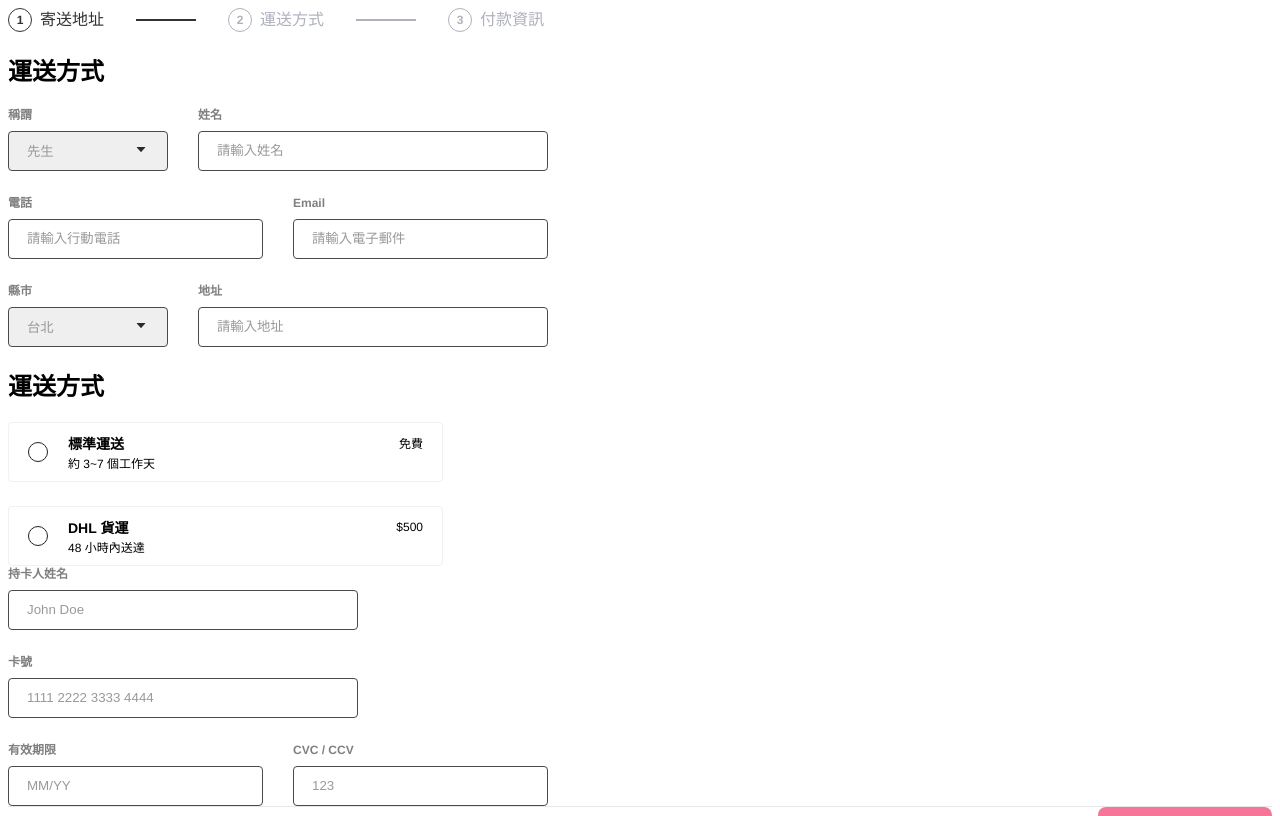
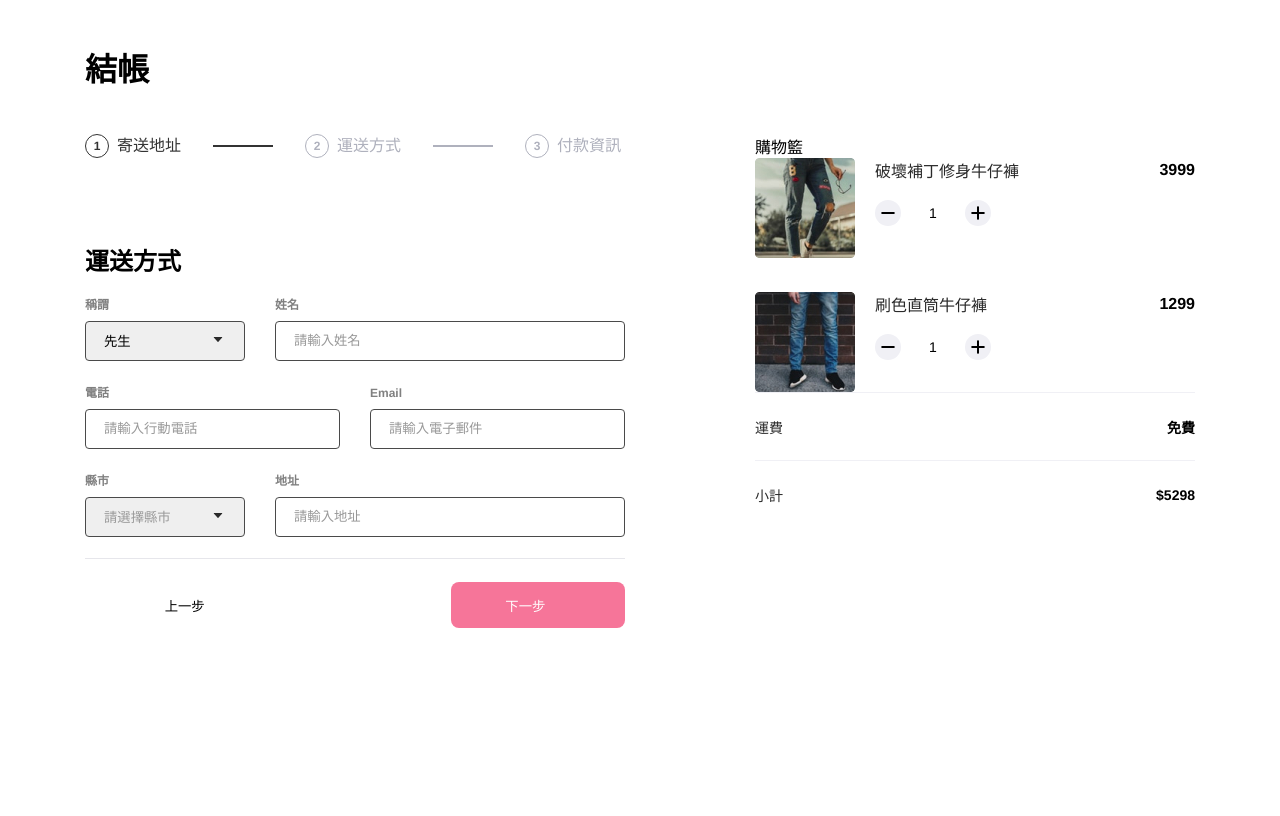
Before and after one commit to deleav/alpha-cart-react, a React (Create React App) app: page / in a window 1280 px wide. Shown: the top 816 px of the page. Built offline with nearby package versions, Linux system fonts and the light colour scheme; some icons are missing.

Commit message:
feat: add Main

```diff
--- a/src/App.js
+++ b/src/App.js
@@ -1,20 +1,10 @@
 import styles from './app.module.css';
-import Cart from './components/cart/Cart';
-import PaymentInfo from './components/checkoutStep/PaymentInfo';
-import ShippingInfo from './components/checkoutStep/ShippingInfo';
-import ShippingMethod from './components/checkoutStep/ShippingMethod';
-import Footer from './components/footer/Footer';
-import StepContainer from './components/step/StepContainer';
+import Main from './components/Main';
 
 function App() {
   return (
     <div className={styles.app}>
-      <StepContainer />
-      <ShippingInfo onFormChange={() => {}} />
-      <ShippingMethod />
-      <PaymentInfo />
-      <Footer />
-      <Cart shippingFee={0} onChange={() => {}} />
+      <Main />
     </div>
   );
 }
--- /dev/null
+++ b/src/components/Main.jsx
@@ -0,0 +1,107 @@
+import { useState } from 'react';
+
+import Cart from './cart/Cart';
+import PaymentInfo from './checkoutStep/PaymentInfo';
+import ShippingInfo from './checkoutStep/ShippingInfo';
+import ShippingMethod from './checkoutStep/ShippingMethod';
+import Footer from './footer/Footer';
+import styles from './main.module.css';
+import Modal from './modal/Modal';
+import StepContainer from './step/StepContainer';
+
+const initialValues = {
+  salutation: 'Mr.',
+  username: '',
+  phone: '',
+  email: '',
+  city: '',
+  addr: '',
+  shippingFee: 0,
+  ccname: '',
+  cardnumber: '',
+  expdate: '',
+  cvv: '',
+  totalPrice: 0,
+};
+
+export default function Main() {
+  const [step, setStep] = useState(1);
+  const [form, setForm] = useState(initialValues);
+  const [isModalOpen, setIsModalOpen] = useState(false);
+  const [prettyFormString, setPrettyFormString] = useState('');
+  const handleSubmit = () => {
+    const str = JSON.stringify(form, null, 2);
+    // for console
+    console.log(str);
+    // for modal
+    setPrettyFormString(str);
+    setIsModalOpen(true);
+    // clean up form
+    setForm(initialValues);
+  };
+
+  const handleFormChange = (name, value) => {
+    setForm((prev) => ({ ...prev, [name]: value }));
+  };
+
+  return (
+    <div className={styles.main}>
+      <div className={styles.titleArea}>結帳</div>
+      <div className={styles.stepArea}>
+        <StepContainer currentStep={step} />
+      </div>
+      <div className={styles.routerArea}>
+        {(() => {
+          switch (step) {
+            case 2:
+              return (
+                <ShippingMethod
+                  shippingFee={form.shippingFee}
+                  onFormChange={handleFormChange}
+                />
+              );
+            case 3:
+              return (
+                <PaymentInfo
+                  ccname={form.ccname}
+                  cardnumber={form.cardnumber}
+                  expdate={form.expdate}
+                  cvv={form.cvv}
+                  onFormChange={handleFormChange}
+                />
+              );
+            case 1:
+            default:
+              return (
+                <ShippingInfo
+                  salutation={form.salutation}
+                  username={form.username}
+                  phone={form.phone}
+                  email={form.email}
+                  city={form.city}
+                  addr={form.addr}
+                  onFormChange={handleFormChange}
+                />
+              );
+          }
+        })()}
+      </div>
+      <div className={styles.footerArea}>
+        <Footer step={step} onSubmit={handleSubmit} onStepChange={setStep} />
+      </div>
+      <div className={styles.cartArea}>
+        <Cart
+          shippingFee={form.shippingFee}
+          onChange={(value) => {
+            setForm((prev) => ({ ...prev, totalPrice: value }));
+          }}
+        />
+      </div>
+      {isModalOpen && (
+        <Modal onClose={() => setIsModalOpen(false)}>
+          <div className={styles.resultJson}>{prettyFormString}</div>
+        </Modal>
+      )}
+    </div>
+  );
+}
--- a/src/components/footer/Footer.jsx
+++ b/src/components/footer/Footer.jsx
@@ -4,7 +4,9 @@ import { ReactComponent as ArrowLeft } from '../../assets/arrow-left.svg';
 import Button from './Button';
 import styles from './footer.module.css';
 
-export default function Footer({ step, finalStep, onSubmit, onStepChange }) {
+export default function Footer({ step, onSubmit, onStepChange }) {
+  const finalStep = step === 3;
+
   function handlePrevious() {
     if (!Number.isNaN(step) && step > 1) {
       onStepChange(step - 1);
@@ -36,7 +38,6 @@ export default function Footer({ step, finalStep, onSubmit, onStepChange }) {
 
 Footer.propTypes = {
   step: PropTypes.number,
-  finalStep: PropTypes.bool,
   onSubmit: PropTypes.func.isRequired,
   onStepChange: PropTypes.func.isRequired,
 };
--- /dev/null
+++ b/src/components/main.module.css
@@ -0,0 +1,40 @@
+.main {
+  display: grid;
+  margin: auto;
+  width: fit-content;
+  padding: 40px;
+  column-gap: 130px;
+  grid-template-columns: 540px 440px;
+  grid-template-rows: 38px 48px 24px 64px 336px 70px;
+  grid-template-areas:
+    'title .'
+    '. .'
+    'step cart'
+    '. cart'
+    'router cart'
+    'footer cart';
+}
+.titleArea {
+  grid-area: title;
+  display: flex;
+  align-items: center;
+  font-size: 32px;
+  font-weight: 700;
+}
+.stepArea {
+  grid-area: step;
+  display: flex;
+  align-items: center;
+}
+.routerArea {
+  grid-area: router;
+}
+.footerArea {
+  grid-area: footer;
+}
+.cartArea {
+  grid-area: cart;
+}
+.resultJson {
+  white-space: pre;
+}
```
Also changed, not shown: src/utils/safeParseJSON.js (deleted, +0 -7 lines).
